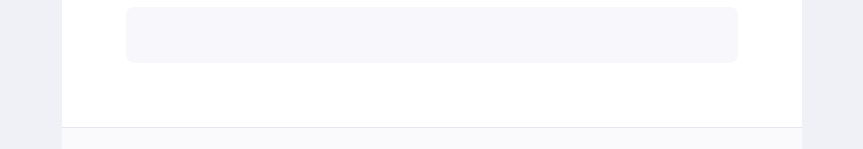
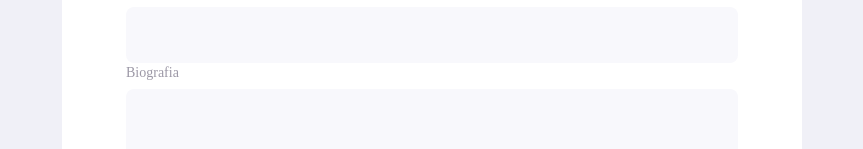
Before and after one commit to usamu11/nlw2-Proffy, a React (Create React App) app in the folder aulas/web/: page /give-classes in a window 1280 px wide. Shown: the part 651-800 px from the top of the page, without its empty margins (208-1071 px from the left). Built offline with nearby package versions, Linux system fonts and the light colour scheme; the HTML template or start-up script is replaced by a standard one.

Commit message:
chore: add Textarea in TeacherForm

```diff
--- a/aulas/web/src/pages/TeacherForm/index.tsx
+++ b/aulas/web/src/pages/TeacherForm/index.tsx
@@ -2,6 +2,8 @@ import React from "react";
 
 import PageHeader from "../../Components/PageHeader";
 import Input from "../../Components/Input";
+import Textarea from "../../Components/Textarea";
+import Select from "../../Components/Select";
 
 import waringIcon from "../../assets/images/icons/warning.svg";
 
@@ -21,6 +23,7 @@ function TeacherForm() {
           <Input name="name" label="Nome completo" />
           <Input name="avatar" label="Avatar" />
           <Input name="whatsapp" label="WhatAapp" />
+          <Textarea name="bio" label="Biografia" />
         </fieldset>
 
         <footer>
```
